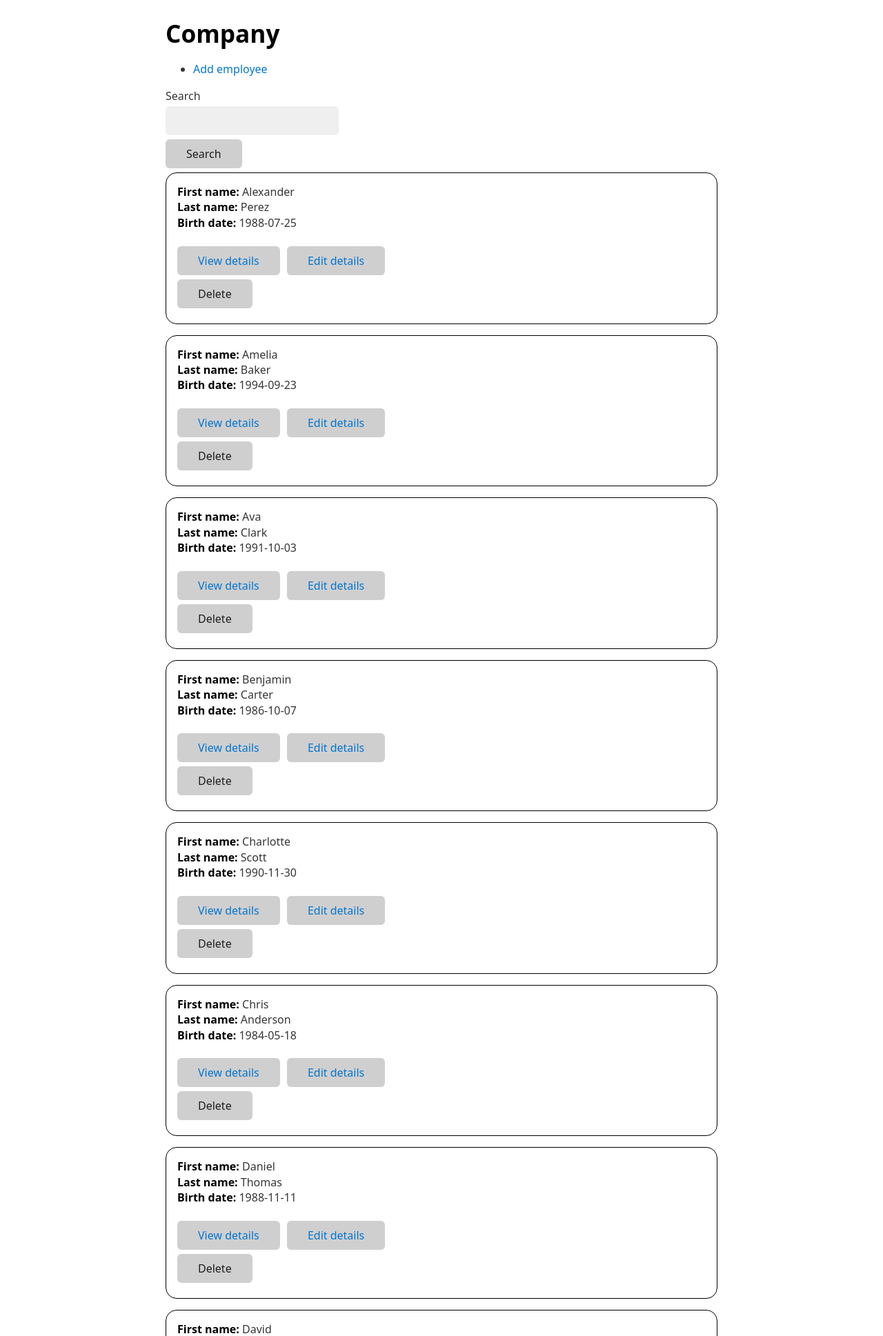
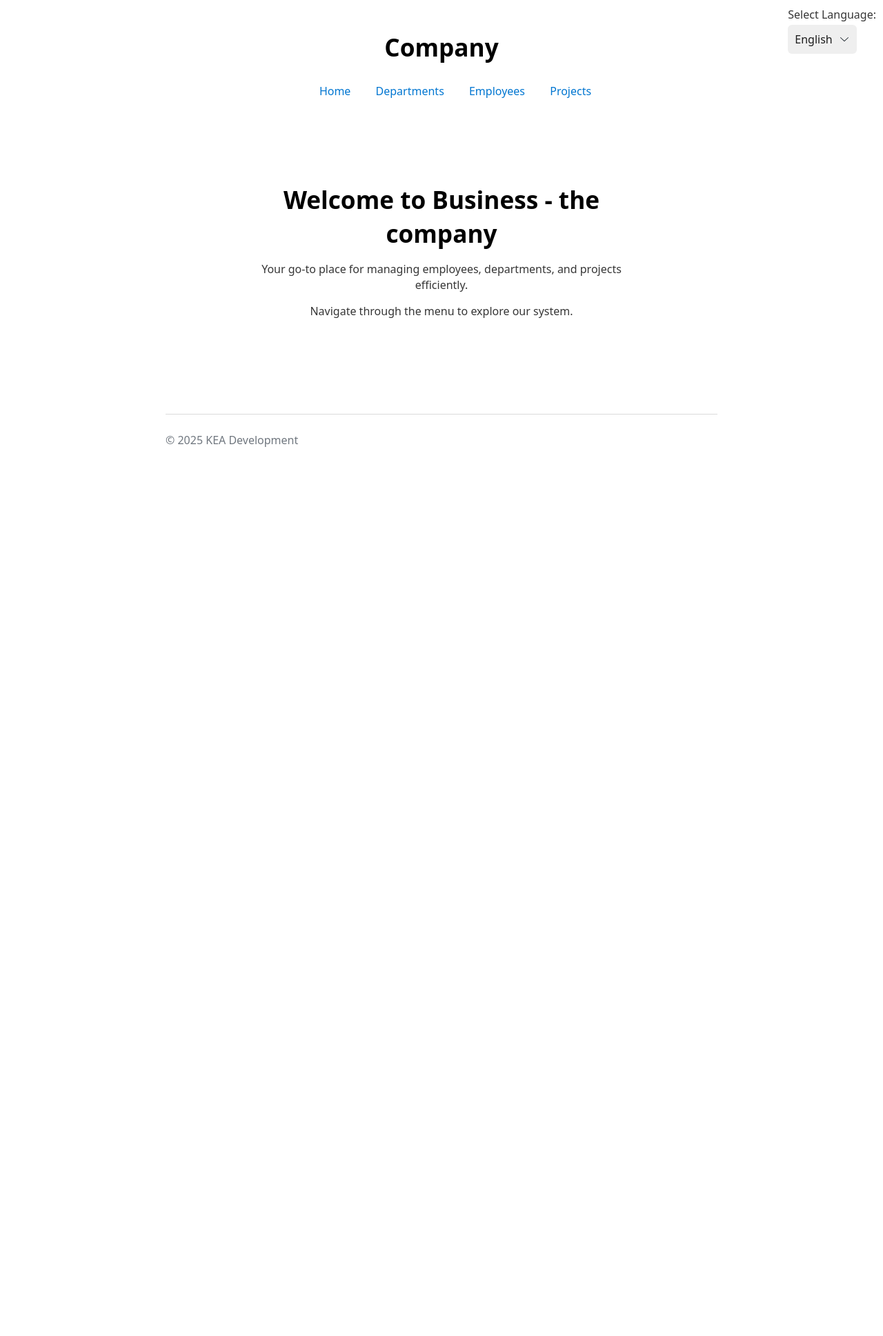
Before and after one commit to navidmirzad/php_pdo_nm, a PHP site: page / in a window 1280 px wide. Shown: the top 1937 px of the page at 69% size. After the commit the page ends 648 px from the top, so only its background shows below. Run offline with PHP 8.4, Linux system fonts and the light colour scheme; data comes from the database, SQL or seed files in the repository.

Commit message:
refacored code for maintainability and updated styling and html for index, navbar, header and employees.php

```diff
--- a/index.php
+++ b/index.php
@@ -1,67 +1,24 @@
 <?php
+include_once 'views/header.php';
+include_once 'views/navbar.php';
+include_once 'localizationSession.php';
+?>
 
-require_once 'src/employee.php';
+<form method="POST" style="position: absolute; top: 10px; right: 10px;">
+    <label for="language"><?= $texts['select_language'] ?>:</label>
+    <select name="language" onchange="this.form.submit()">
+        <option value="en" <?= ($lang == 'en') ? 'selected' : '' ?>><?= $texts['english'] ?></option>
+        <option value="dk" <?= ($lang == 'dk') ? 'selected' : '' ?>><?= $texts['danish'] ?></option>
+    </select>
+</form>
 
-$searchText = trim($_GET['search'] ?? '');
 
-$employee = new Employee();
+<main style="display: flex; flex-direction: column; align-items: center; justify-content: center; height: 50vh; text-align: center;">
+    <section style="max-width: 600px; padding: 2rem; border-radius: 10px;">
+        <h1><?= $texts['title'] ?></h1>
+        <p><?= $texts['description1'] ?></p>
+        <p><?= $texts['description2'] ?></p>
+    </section>
+</main>
 
-if ($searchText === '') {
-    $employees = $employee->getAllEmployees();
-} else {
-    $employees = $employee->searchEmployees($searchText);
-}
-if (!$employees) {
-    $errorMessage = 'There was an error while retrieving the list of employees.';
-}
-
-if ($_SERVER["REQUEST_METHOD"] === "POST" && !empty($_POST["id"])) {
-    $employeeID = $_POST["id"] ?? "";
-    $employee = $employee->deleteEmployee($employeeID);
-    header("Location: index.php");
-    exit;
-}
-
-include_once 'views/header.php';
-?>
-<nav>
-    <ul>
-        <li>
-            <a href="new.php">Add employee</a>
-        </li>
-    </ul>
-</nav>
-<main>
-    <?php if (isset($errorMessage)): ?>
-    <section>
-        <p class="error"><?= $errorMessage ?></p>
-    </section>
-    <?php else: ?>
-    <form action="index.php" method="GET">
-        <div>
-            <label for="txtSearch">Search</label>
-            <input type="search" id="txtSearch" name="search">
-        </div>
-        <div>
-            <button type="submit">Search</button>
-        </div>
-    </form>
-    <section>
-        <?php foreach ($employees as $employee): ?>
-        <article>
-            <p><strong>First name: </strong><?= $employee['cFirstName'] ?></p>
-            <p><strong>Last name: </strong><?= $employee['cLastName'] ?></p>
-            <p><strong>Birth date: </strong><?= $employee['dBirth'] ?></p>
-            <br>
-            <button><a href="view.php?id=<?= $employee['nEmployeeID'] ?>">View details</a></button>
-            <button><a href="edit.php?id=<?= $employee['nEmployeeID'] ?>">Edit details</a></button>
-            <form action="index.php" method="POST">
-                <input type="hidden" name="id" value="<?= $employee['nEmployeeID'] ?>">
-                <button type="submit">Delete</button>
-            </form>
-        </article>
-        <?php endforeach; ?>
-    </section>
-    <?php endif; ?>
-</main>
 <?php include_once 'views/footer.php'; ?>
--- /dev/null
+++ b/localizationSession.php
@@ -0,0 +1,30 @@
+<?php
+session_start();
+//var_dump($_SESSION);
+
+if (isset($_POST["language"])) {
+    $_SESSION['lang'] = $_POST['language'];
+}
+
+$lang = $_SESSION["lang"] ?? "en";
+
+$translations = [
+    'en' => [
+        'title' => 'Welcome to Business - the company',
+        'description1' => 'Your go-to place for managing employees, departments, and projects efficiently.',
+        'description2' => 'Navigate through the menu to explore our system.',
+        'select_language' => 'Select Language',
+        'english' => 'English',
+        'danish' => 'Dansk'
+    ],
+    'dk' => [
+        'title' => 'Velkommen til Business - virksomheden',
+        'description1' => 'Dit foretrukne sted til effektiv styring af medarbejdere, afdelinger og projekter.',
+        'description2' => 'Naviger gennem menuen for at udforske vores system.',
+        'select_language' => 'Vælg sprog',
+        'english' => 'Engelsk',
+        'danish' => 'Dansk'
+    ]
+];
+
+$texts = $translations[$lang];
--- a/views/header.php
+++ b/views/header.php
@@ -1,3 +1,17 @@
+<?php
+
+$current_page = basename($_SERVER['SCRIPT_NAME'], '.php');
+
+$page_titles = [
+    'index' => 'Company',
+    'departments' => 'Departments',
+    'employees' => 'Employees',
+    'projects' => 'Projects'
+];
+
+$header_title = $page_titles[$current_page] ?? 'Company';
+?>
+
 <!DOCTYPE html>
 <html lang="en">
 <head>
@@ -9,6 +23,6 @@
 </head>
 <body>
 
-<header>
-<h1>Company</h1>
+<header style="display: flex; justify-content: center;">
+<h1><?php echo htmlspecialchars($header_title); ?></h1>
 </header>
--- /dev/null
+++ b/views/navbar.php
@@ -0,0 +1,8 @@
+<nav style="display: flex; justify-content: center;">
+    <ul>
+        <a href="/business/index.php" style="text-decoration: none; padding: 1rem;">Home</a>
+        <a href="/business/departments/departments.php" style="text-decoration: none; padding: 1rem;">Departments</a>
+        <a href="/business/employees/employees.php" style="text-decoration: none; padding: 1rem;">Employees</a>
+        <a href="/business/projects/projects.php" style="text-decoration: none; padding: 1rem;">Projects</a>
+    </ul>
+</nav>
```
Also changed, not shown: employees/edit.php (renamed from edit.php, +6 -6 lines), employees/employees.php (added, +71 -0 lines), employees/new.php (renamed from new.php, +6 -6 lines), employees/view.php (renamed from view.php, +5 -5 lines).
